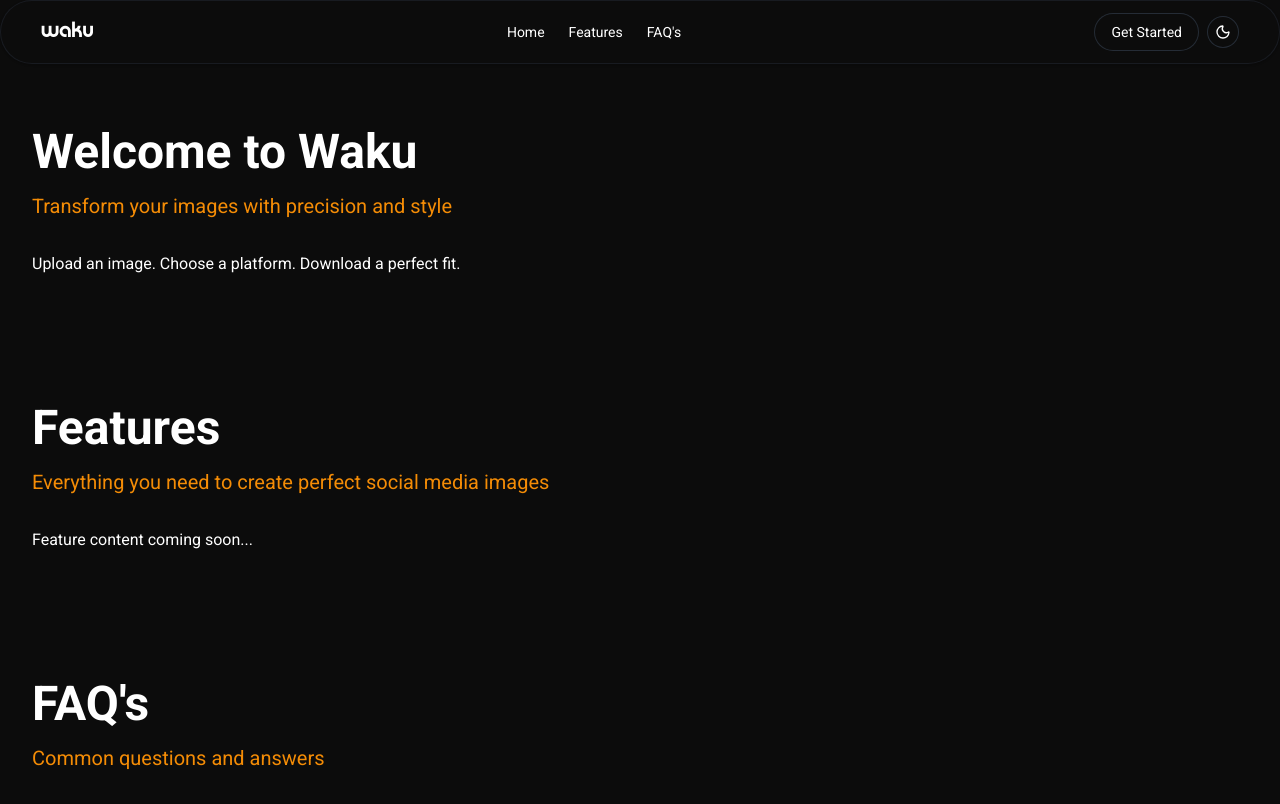
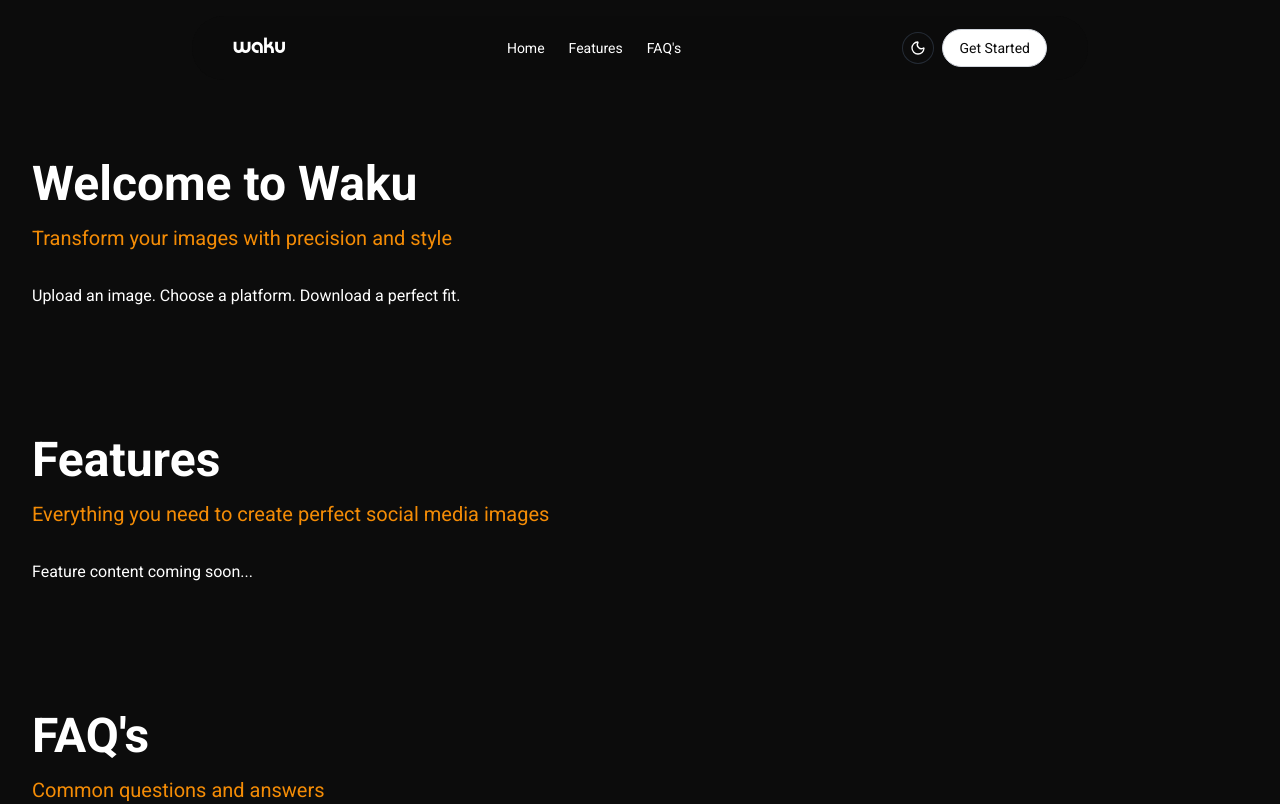
Before and after one commit to dhanushd-27/Waku, a Next.js app: page / in a window 1280 px wide. Shown: the top 804 px of the page. Built offline with nearby package versions, Linux system fonts and the light colour scheme.

Commit message:
fix header and get started button

```diff
--- a/app/globals.css
+++ b/app/globals.css
@@ -5,7 +5,7 @@
 @theme {
   /* Background colors */
   --color-background-light: #ffffff;
-  --color-background-dark: #050315;
+  --color-background-dark: #0C0C0C;
   --color-white: #ffffff;
 
   /* Text colors */
@@ -92,7 +92,15 @@
 
   /* Header styles */
   .header-capsule {
-    @apply w-full flex items-center justify-between rounded-full border border-accent-500/30 dark:border-gray-700/30 bg-white dark:bg-background-dark px-10 py-3 shadow-sm;
+    @apply fixed top-4 left-1/2 -translate-x-1/2 w-[70%] max-w-7xl flex items-center justify-between rounded-full px-10 py-3 transition-all duration-300 z-50;
+  }
+
+  .header-capsule-initial {
+    @apply border border-transparent bg-white/80 dark:bg-background-dark/80 backdrop-blur-sm shadow-none;
+  }
+
+  .header-capsule-scrolled {
+    @apply border border-accent-500/30 dark:border-gray-700/30 bg-white dark:bg-background-dark shadow-sm;
   }
 
   .nav-link {
@@ -100,11 +108,11 @@
   }
 
   .button-primary {
-    @apply px-4 py-2 text-sm font-normal text-background-dark dark:text-white bg-white dark:bg-background-dark rounded-full border border-accent-500/60 dark:border-gray-700/60 transition hover:border-background-dark dark:hover:border-white hover:bg-accent-900 dark:hover:bg-gray-800;
+    @apply px-4 py-2 text-sm font-normal text-background-dark bg-white rounded-full border border-gray-300;
   }
 
   .button-icon {
-    @apply inline-flex items-center justify-center w-8 h-8 rounded-full border border-accent-500/60 dark:border-gray-700/60 bg-white dark:bg-background-dark text-background-dark dark:text-white transition hover:border-background-dark dark:hover:border-white hover:bg-accent-900 dark:hover:bg-gray-800;
+    @apply inline-flex items-center justify-center w-8 h-8 rounded-full border border-accent-500/60 dark:border-gray-700/60 bg-white dark:bg-background-dark text-background-dark dark:text-white;
   }
 }
 
--- a/app/page.tsx
+++ b/app/page.tsx
@@ -10,10 +10,12 @@ export default function Home() {
   return (
     <main className="min-h-screen bg-white dark:bg-background-dark text-background-dark dark:text-white">
       <Header />
-      <HomeSection />
-      <FeaturesSection />
-      <FaqSection />
-      <Footer />
+      <div className="pt-24">
+        <HomeSection />
+        <FeaturesSection />
+        <FaqSection />
+        <Footer />
+      </div>
     </main>
   );
 }
--- a/components/landing-page/header/header.tsx
+++ b/components/landing-page/header/header.tsx
@@ -1,3 +1,5 @@
+"use client";
+
 import React from "react";
 import { Logo } from "./Logo";
 import { Navigation } from "./Navigation";
@@ -9,15 +11,31 @@ import { ThemeToggle } from "./ThemeToggle";
  * ----
  * Main header component with capsule shape containing logo, navigation,
  * and action buttons (Get Started and Theme Toggle).
+ * Fixed position with scroll-based border visibility.
  */
 export const Header: React.FC = () => {
+  const [isScrolled, setIsScrolled] = React.useState(false);
+
+  React.useEffect(() => {
+    const handleScroll = () => {
+      setIsScrolled(window.scrollY > 10);
+    };
+
+    window.addEventListener("scroll", handleScroll);
+    return () => window.removeEventListener("scroll", handleScroll);
+  }, []);
+
   return (
-    <header className="header-capsule">
+    <header
+      className={`header-capsule ${
+        isScrolled ? "header-capsule-scrolled" : "header-capsule-initial"
+      }`}
+    >
       <Logo />
       <Navigation />
       <div className="flex items-center gap-2">
+        <ThemeToggle />
         <GetStartedButton />
-        <ThemeToggle />
       </div>
     </header>
   );
```
